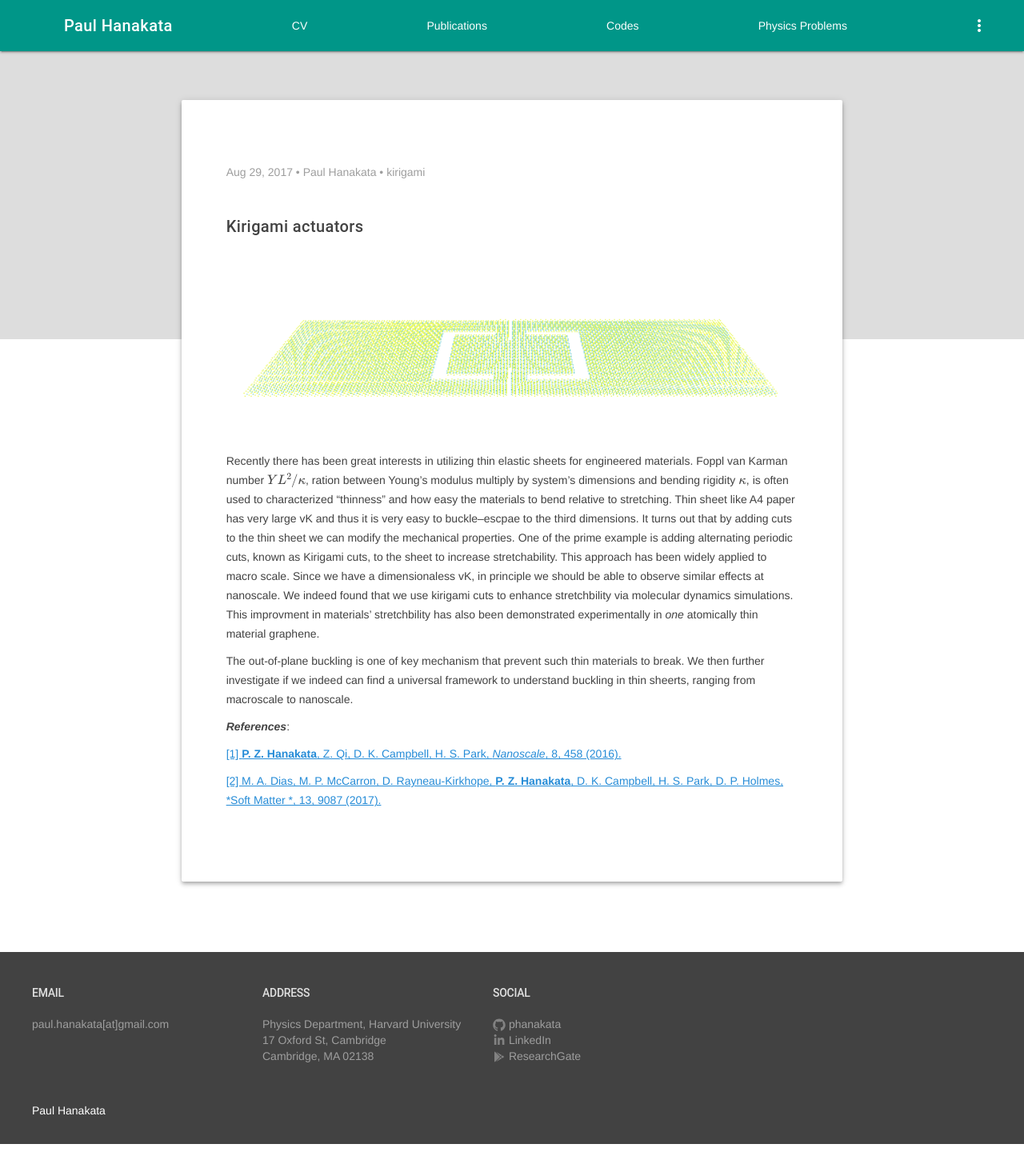
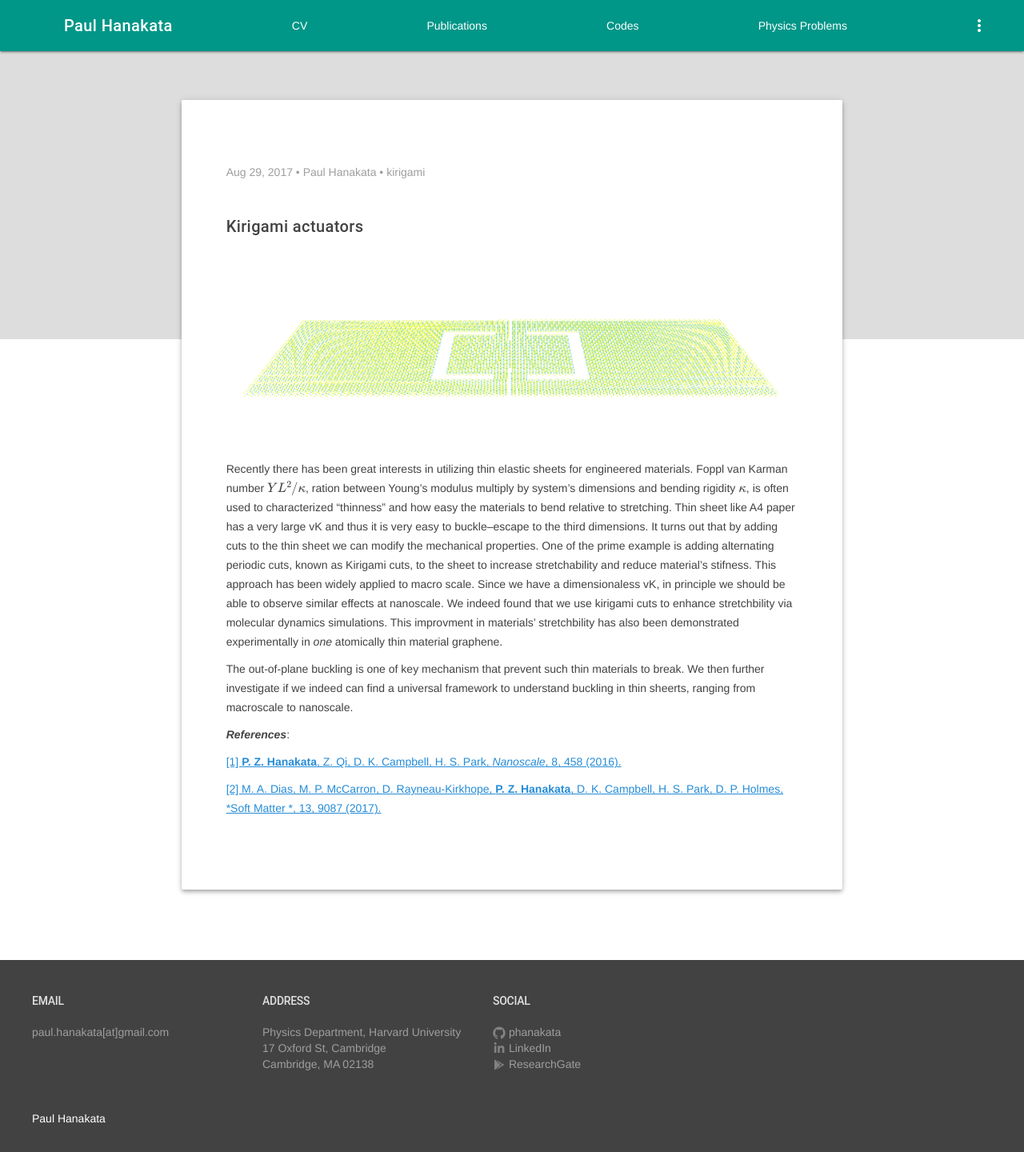
Before and after one commit to phanakata/phanakata.github.io, a Jekyll site: the page built from _posts/2017-08-29-kirigami.markdown, in a window 1280 px wide. Shown: the whole page at 80% size. Built offline with Jekyll 4.4.1, drawn with Linux system fonts in a browser that asks for light colours; formulas are drawn with MathJax 3.

Commit message:
Update 2017-08-29-kirigami.markdown

```diff
--- a/_posts/2017-08-29-kirigami.markdown
+++ b/_posts/2017-08-29-kirigami.markdown
@@ -8,7 +8,8 @@
 ---
 ##### Kirigami actuators
 <img src="/img/MoS2Actuator.gif" width="200" height="200" />
-Recently there has been great interests in utilizing thin elastic sheets for engineered materials. Foppl van Karman number $YL^2/\kappa$, ration between Young's modulus multiply by system's dimensions and bending rigidity $\kappa$, is often used to characterized "thinness" and how easy the materials to bend relative to stretching. Thin sheet like A4 paper has very large vK and thus it is very easy to buckle--escpae to the third dimensions. It turns out that by adding cuts to the thin sheet we can modify the mechanical properties. One of the prime example is adding alternating periodic cuts, known as Kirigami cuts, to the sheet to increase stretchability. This approach has been widely applied to macro scale. Since we have a dimensionaless vK, in principle we should be able to observe similar effects at nanoscale. We indeed found that we use kirigami cuts to enhance stretchbility via molecular dynamics simulations. This improvment in materials' stretchbility has also been demonstrated experimentally in *one* atomically thin material graphene.
+
+Recently there has been great interests in utilizing thin elastic sheets for engineered materials. Foppl van Karman number $YL^2/\kappa$, ration between Young's modulus multiply by system's dimensions and bending rigidity $\kappa$, is often used to characterized "thinness" and how easy the materials to bend relative to stretching. Thin sheet like A4 paper has a very large vK and thus it is very easy to buckle--escape to the third dimensions. It turns out that by adding cuts to the thin sheet we can modify the mechanical properties. One of the prime example is adding alternating periodic cuts, known as Kirigami cuts, to the sheet to increase stretchability and reduce material's stifness. This approach has been widely applied to macro scale. Since we have a dimensionaless vK, in principle we should be able to observe similar effects at nanoscale. We indeed found that we use kirigami cuts to enhance stretchbility via molecular dynamics simulations. This improvment in materials' stretchbility has also been demonstrated experimentally in *one* atomically thin material graphene.
 
 The out-of-plane buckling is one of key mechanism that prevent such thin materials to break. We then further investigate if we indeed can find a universal framework to understand buckling in thin sheerts, ranging from macroscale to nanoscale.
 
```
